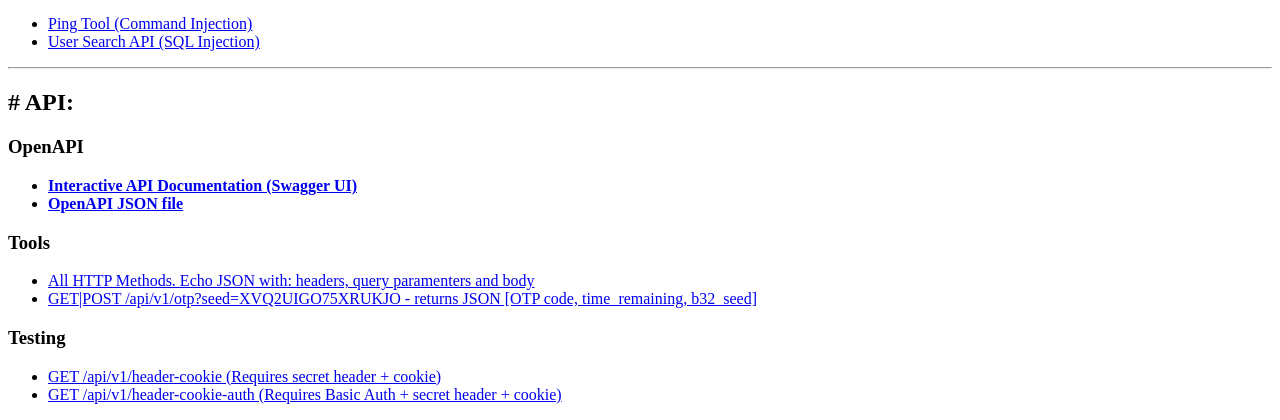
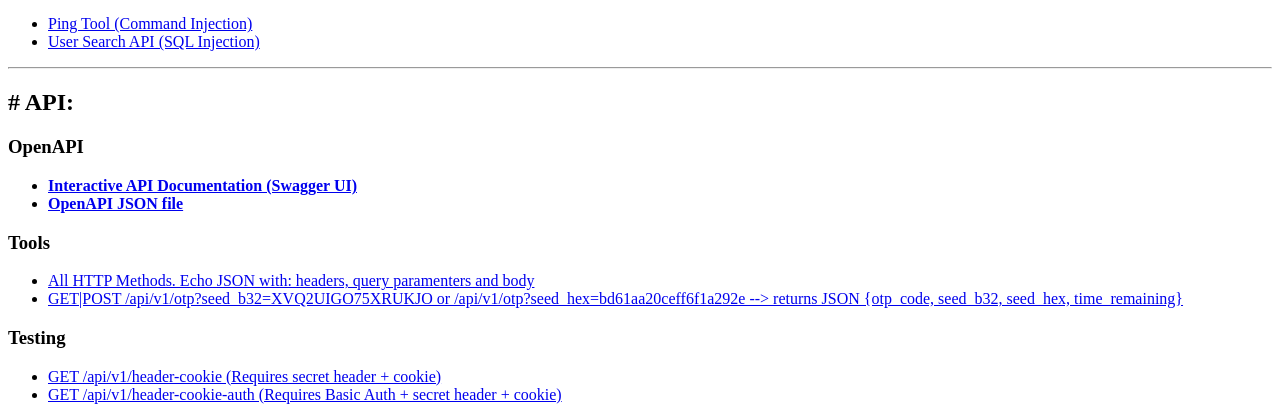
Before and after one commit to pjn2work/vulapp, a Flask app: page / in a window 1280 px wide. Shown: the part 555-975 px from the top of the page. Run offline with Flask 3, Linux system fonts and the light colour scheme.

Commit message:
fix OTP endpoint to accept b32 or hex string

```diff
--- a/app.py
+++ b/app.py
@@ -1,7 +1,7 @@
-
 import sqlite3
 import os
 import pyotp
+import base64
 import subprocess
 import json
 from functools import wraps
@@ -19,12 +19,14 @@ app.secret_key = 'super-secret-key-for-sessions'
 # --- SCHEMAS ---
 
 class OtpArgsSchema(ma.Schema):
-    seed = ma.fields.String(metadata={"description": "Base32 seed for TOTP generation"})
+    seed_b32 = ma.fields.String(metadata={"description": "Base32 seed for TOTP generation"})
+    seed_hex = ma.fields.String(metadata={"description": "Hex seed for TOTP generation"})
 
 class OtpResponseSchema(ma.Schema):
-    code = ma.fields.String(metadata={"description": "The generated TOTP code"})
+    otp_code = ma.fields.String(metadata={"description": "The generated TOTP code"})
     time_remaining = ma.fields.Float(metadata={"description": "Seconds until the code expires"})
-    seed_b32_str = ma.fields.String(metadata={"description": "The seed used (generated if not provided)"})
+    seed_b32 = ma.fields.String(metadata={"description": "The seed used in base32 (generated if not provided)"})
+    seed_hex = ma.fields.String(metadata={"description": "The seed used in hex (generated if not provided)"})
 
 class UserSearchArgsSchema(ma.Schema):
     user_id = ma.fields.String(metadata={"description": "User ID to search for"})
@@ -315,24 +317,22 @@ class Otp(MethodView):
     @api_blp.response(200, OtpResponseSchema)
     def get(self, args):
         """Get TOTP code via query parameter"""
-        seed = args.get('seed', '')
-        return self._process(seed)
+        seed_b32 = args.get('seed_b32', '')
+        seed_hex = args.get('seed_hex', '')
+        return self._process(seed_b32, seed_hex)
 
     @api_blp.arguments(OtpArgsSchema, location="form")
     @api_blp.response(200, OtpResponseSchema)
     def post(self, args):
         """Get TOTP code via form data"""
-        seed = args.get('seed', '')
-        return self._process(seed)
+        seed_b32 = args.get('seed_b32', '')
+        seed_hex = args.get('seed_hex', '')
+        return self._process(seed_b32, seed_hex)
 
-    def _process(self, seed):
+    def _process(self, seed_b32: str, seed_hex: str):
         try:
-            code, time_remaining, seed_b32_str = _get_otp(seed)
-            return {
-                "code": code,
-                "time_remaining": time_remaining,
-                "seed_b32_str": seed_b32_str,
-            }
+            result = _get_otp(seed_b32, seed_hex)
+            return result
         except Exception as err:
             return {"message": str(err)}, 400
 
@@ -433,18 +433,51 @@ def good_token():
     return {"message": "You've go the correct token!"}, 200
 
 
-def _get_otp(seed_b32_str: str = "") -> tuple[str, float, str]:
-    if not seed_b32_str:
-        seed_b32_str = pyotp.random_base32()
-    totp = pyotp.TOTP(seed_b32_str)
-    code = totp.now()
+def _get_otp(seed_b32: str = "", seed_hex: str = "") -> dict:
+    """
+    Generate OTP code from seed in base32 or hex format.
+
+    Args:
+        seed_b32: OTP seed as base32 string
+        seed_hex: OTP seed as hex string (plain text, not bytes)
+
+    Returns:
+        dict with keys: seed_b32, seed_hex, otp_code, time_remaining
+    """
+    # If both are None, generate a new seed
+    if len(seed_b32) + len(seed_hex) == 0:
+        seed_b32 = pyotp.random_base32()
+
+    # If only seed_hex is None, convert from seed_b32
+    if seed_hex == "":
+        # Add padding if needed for base32 decoding
+        padding = (8 - len(seed_b32) % 8) % 8
+        seed_b32_padded = seed_b32 + '=' * padding
+        seed_bytes = base64.b32decode(seed_b32_padded)
+        seed_hex = seed_bytes.hex()
+
+    # If only seed_b32 is None, convert from seed_hex
+    if seed_b32 == "":
+        seed_bytes = bytes.fromhex(seed_hex)
+        seed_b32 = base64.b32encode(seed_bytes).decode('utf-8').rstrip('=')
+
+    # Generate OTP code using the base32 seed
+    totp = pyotp.TOTP(seed_b32)
+    otp_code = totp.now()
     time_remaining = (totp.interval - datetime.now().timestamp()) % totp.interval
+
     if time_remaining < 3.0:
         sleep(time_remaining)
-        return _get_otp(seed_b32_str=seed_b32_str)
-    if not totp.verify(code):
-        raise ValueError(f"Seed string in b32 '{seed_b32_str} fails with code '{code}'")
-    return code, time_remaining, seed_b32_str
+        return _get_otp(seed_b32=seed_b32, seed_hex=seed_hex)
+    if not totp.verify(otp_code):
+        raise ValueError(f"Seed string b32='{seed_b32}' and hex='{seed_hex}' fails with otp code '{otp_code}'")
+
+    return {
+        'seed_b32': seed_b32,
+        'seed_hex': seed_hex,
+        'otp_code': otp_code,
+        'time_remaining': time_remaining
+    }
 
 
 def _get_echo() -> dict:
--- a/templates/index.html
+++ b/templates/index.html
@@ -50,7 +50,7 @@
     <h3>Tools</h3>
     <ul>
         <li><a href="/api/tools/echo?p1=test">All HTTP Methods. Echo JSON with: headers, query paramenters and body</a></li>
-        <li><a href="/api/tools/otp?seed=XVQ2UIGO75XRUKJO">GET|POST /api/v1/otp?seed=XVQ2UIGO75XRUKJO - returns JSON [OTP code, time_remaining, b32_seed]</a></li>
+        <li><a href="/api/tools/otp?seed_b32=XVQ2UIGO75XRUKJO">GET|POST /api/v1/otp?seed_b32=XVQ2UIGO75XRUKJO or /api/v1/otp?seed_hex=bd61aa20ceff6f1a292e --> returns JSON {otp_code, seed_b32, seed_hex, time_remaining}</a></li>
     </ul>
 
     <h3>Testing</h3>
```
Also changed, not shown: ENDPOINTS.md (+3 -3 lines), README.md.
